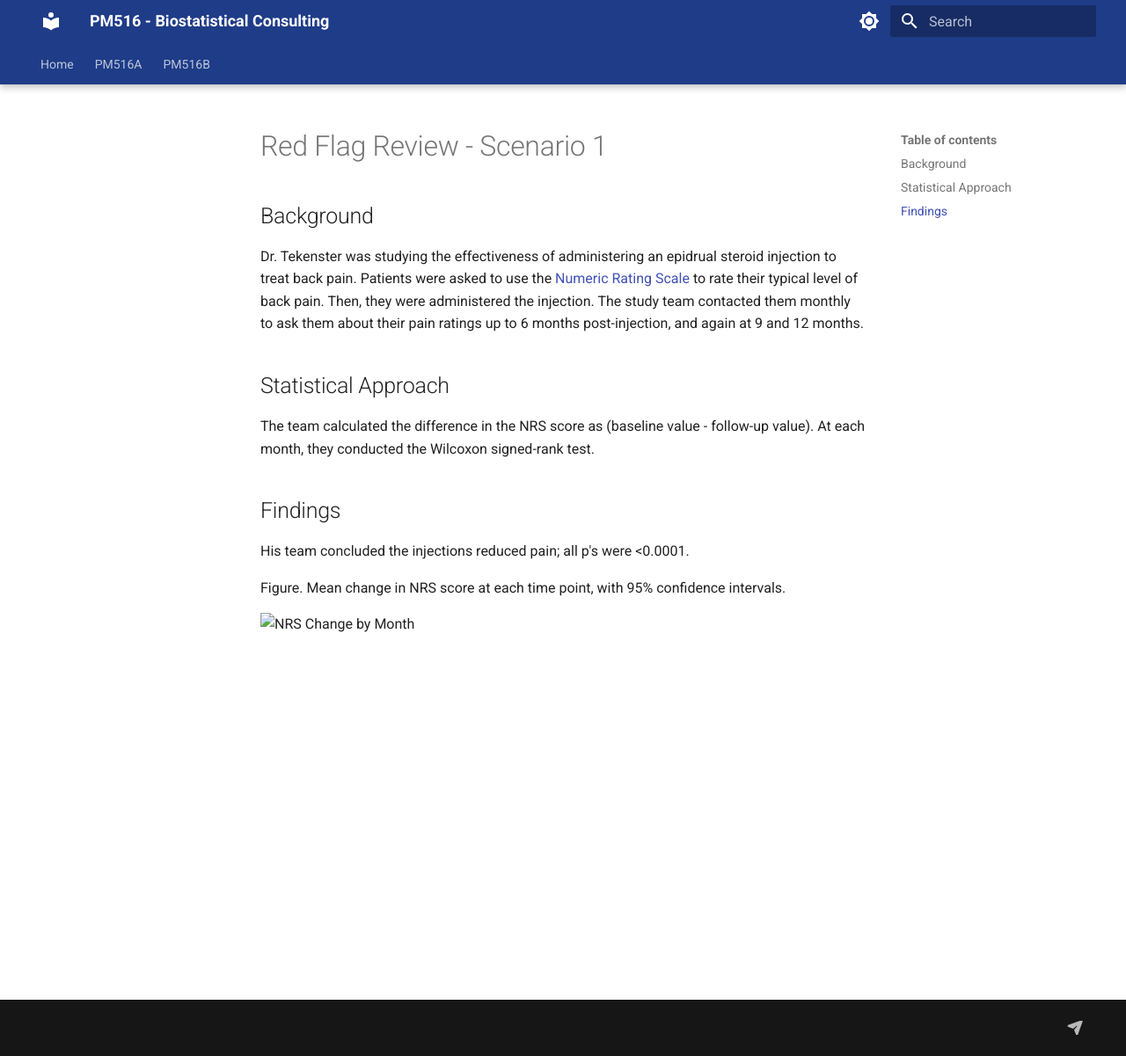
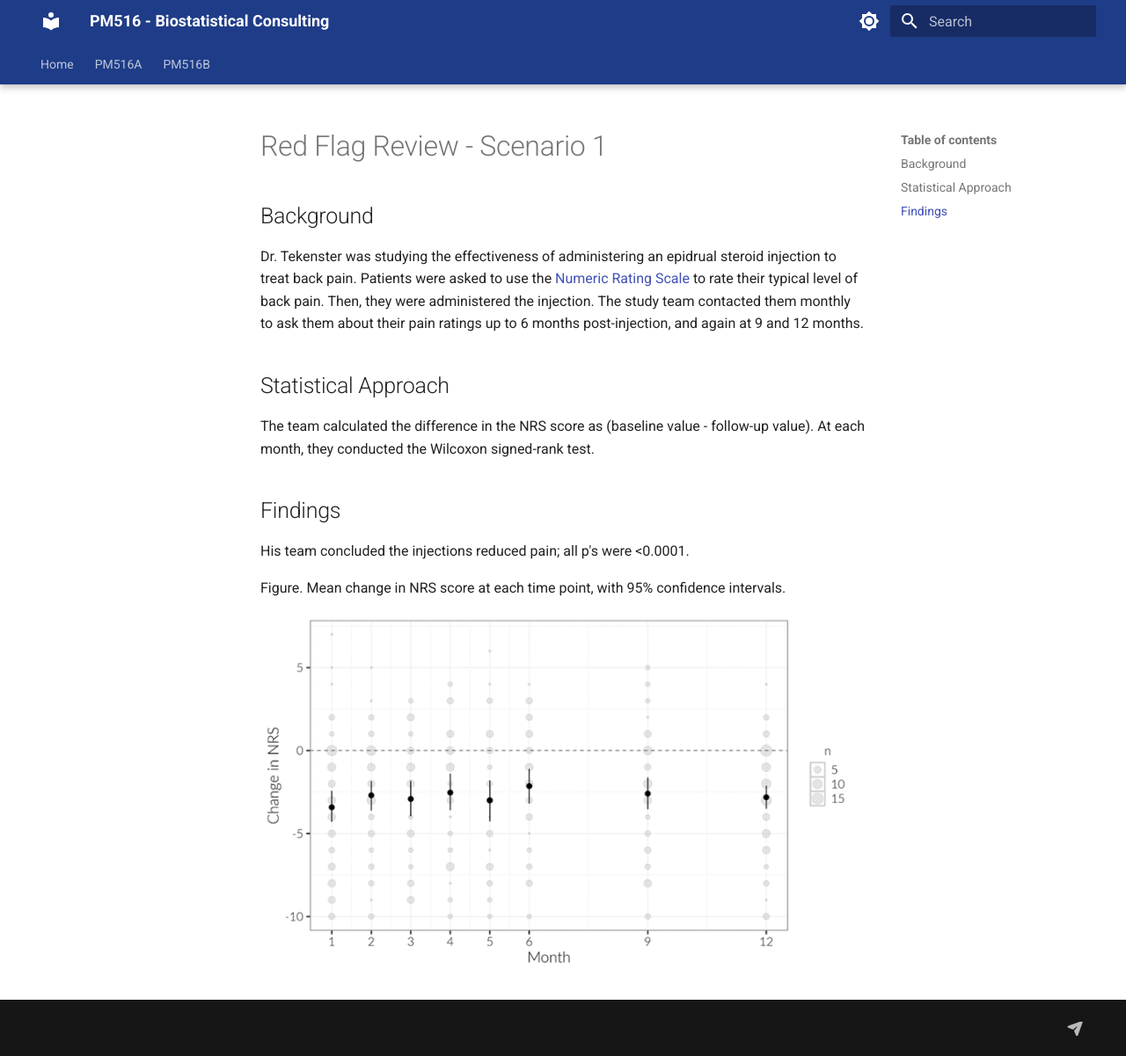
Before and after one commit to USCbiostats/PM516, an MkDocs documentation site: the page built from docs/PM516A/activities/rfr/scenario1.md, in a window 1280 px wide and 1201 px high. Shown: the whole window at 88% size. Built offline with MkDocs 1.6.1 and Material for MkDocs 9.7.7, drawn with Linux system fonts in a browser that asks for light colours; comment, search, counter and statistics services are not loaded.

Commit message:
Update scenario1.md

```diff
--- a/docs/PM516A/activities/rfr/scenario1.md
+++ b/docs/PM516A/activities/rfr/scenario1.md
@@ -14,4 +14,4 @@ His team concluded the injections reduced pain; all p's were <0.0001.
 
 Figure. Mean change in NRS score at each time point, with 95% confidence intervals.
 
-![NRS Change by Month](files/nrs_pain.png)
+![NRS Change by Month](figures/nrs_pain.png)
```
